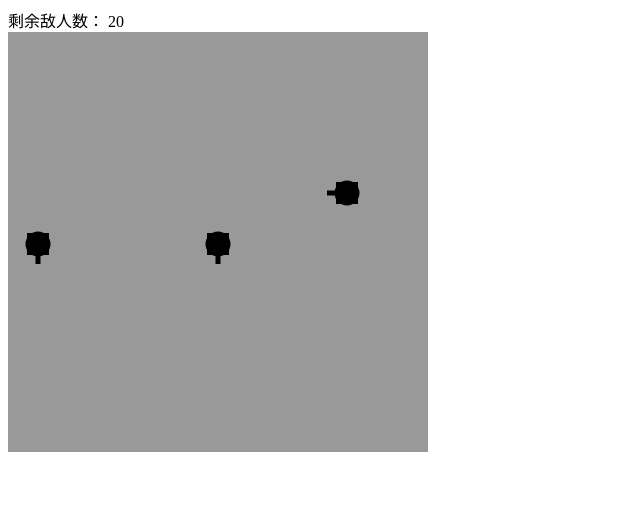
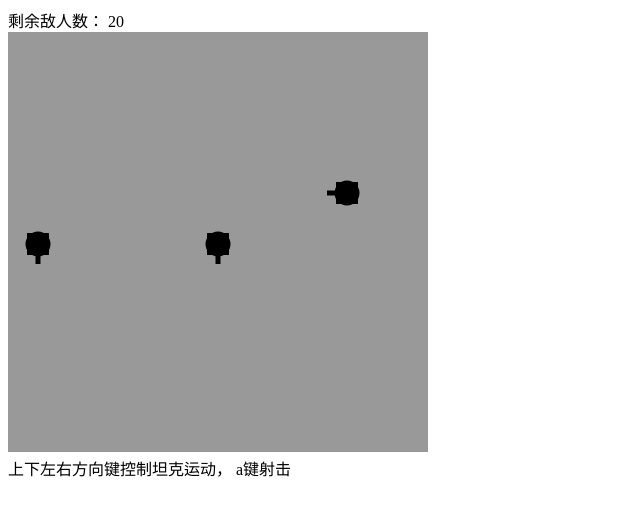
Before and after one commit to oxoxll/tank, a plain HTML site: page index.html in a window 1280 px wide. Shown: the whole page, without its empty margins (0-640 px from the left). Drawn offline with Linux system fonts and the light colour scheme.

Commit message:
Update index.html

```diff
--- a/index.html
+++ b/index.html
@@ -8,6 +8,7 @@
 	<body>
 		<div>剩余敌人数： <span id="totalTank">20</span></div>
 		<canvas width="420" height="420" id="canvas"></canvas>
+		<div>上下左右方向键控制坦克运动， a键射击</div>
 
 		<script type="text/javascript" src="./js/bullet.js"></script>
 		<script type="text/javascript" src="./js/tank.js"></script>
```
